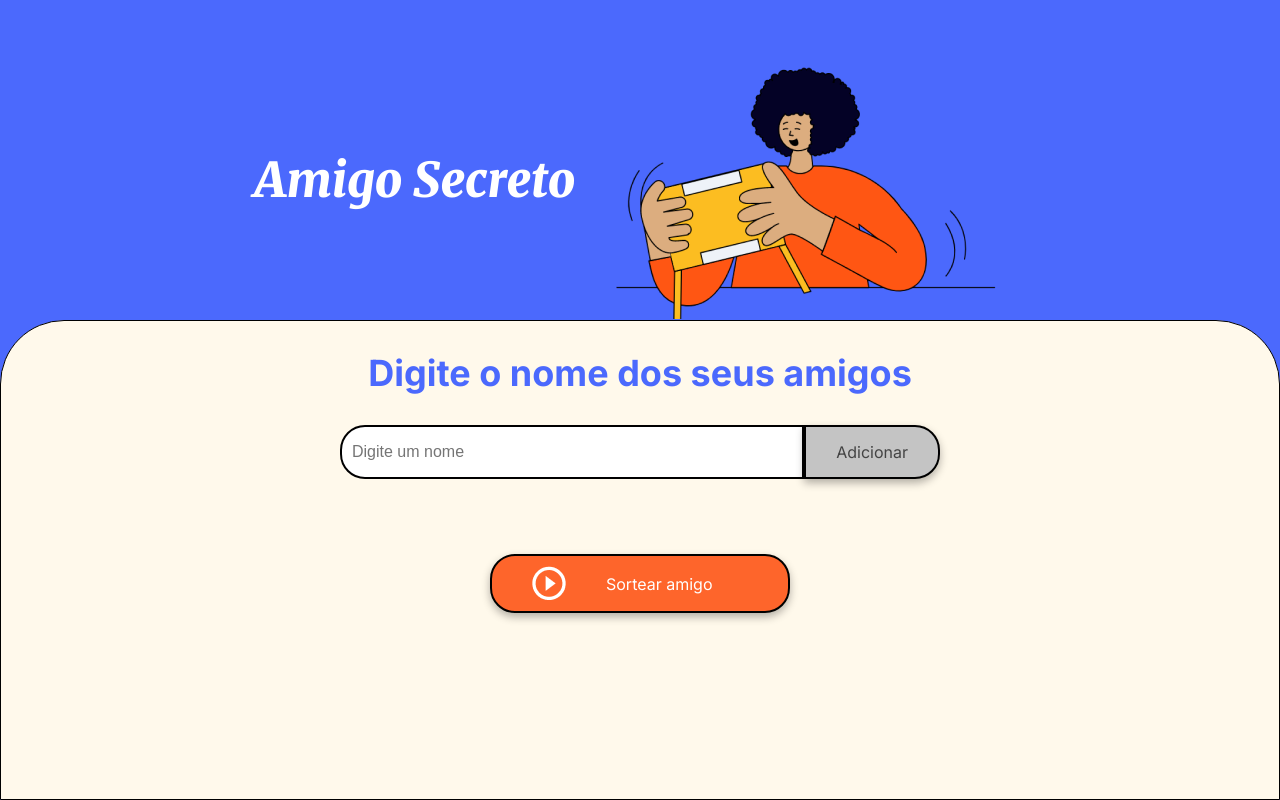
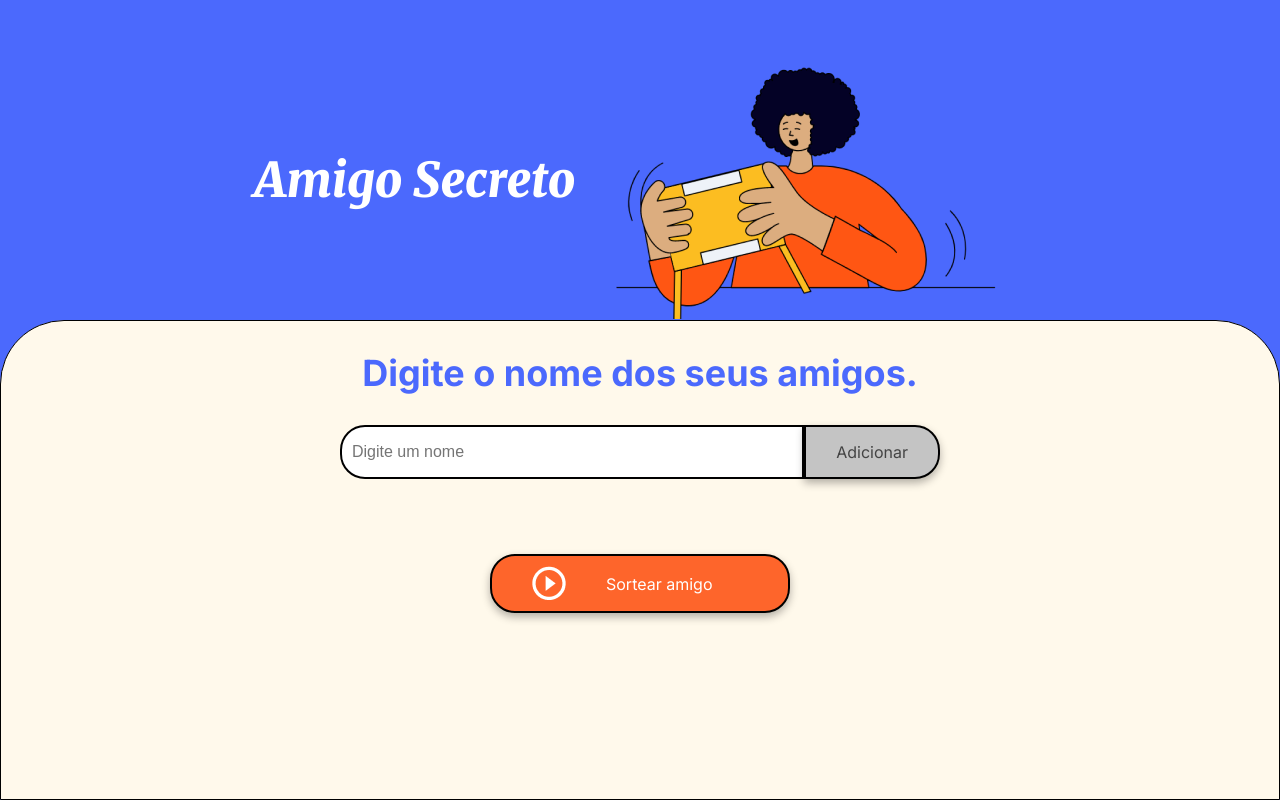
Before and after one commit to SirCharlesIII/desafio-amigo-secreto, a plain HTML site: page index.html in a window 1280 px wide. Drawn offline with Linux system fonts and the light colour scheme.

Commit message:
Small change for test

```diff
--- a/index.html
+++ b/index.html
@@ -18,7 +18,7 @@
         </header>
 
         <section class="input-section">
-            <h2 class="section-title">Digite o nome dos seus amigos</h2>
+            <h2 class="section-title">Digite o nome dos seus amigos.</h2>
             <div class="input-wrapper">
                 <input type="text" id="amigo" class="input-name" placeholder="Digite um nome">
                 <button class="button-add" onclick="adicionarAmigo()">Adicionar</button>
```
